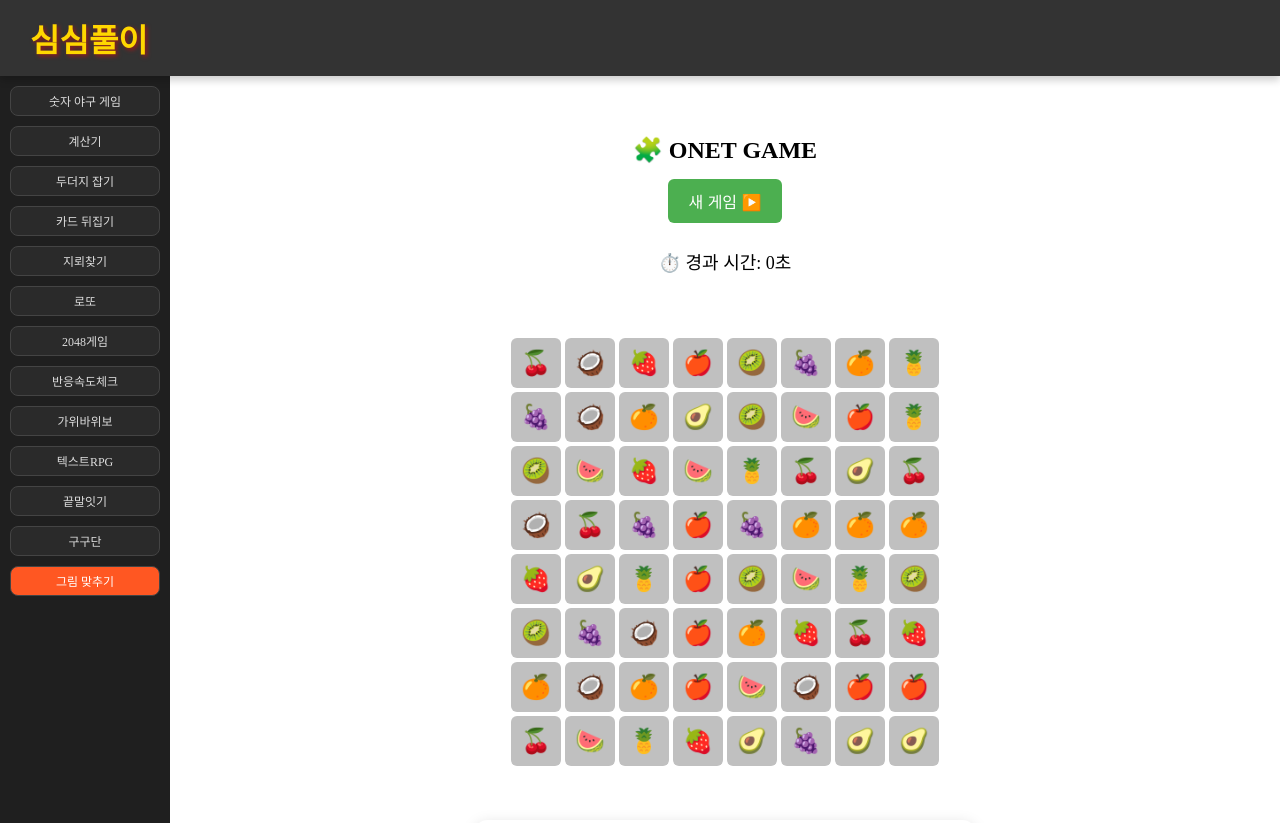
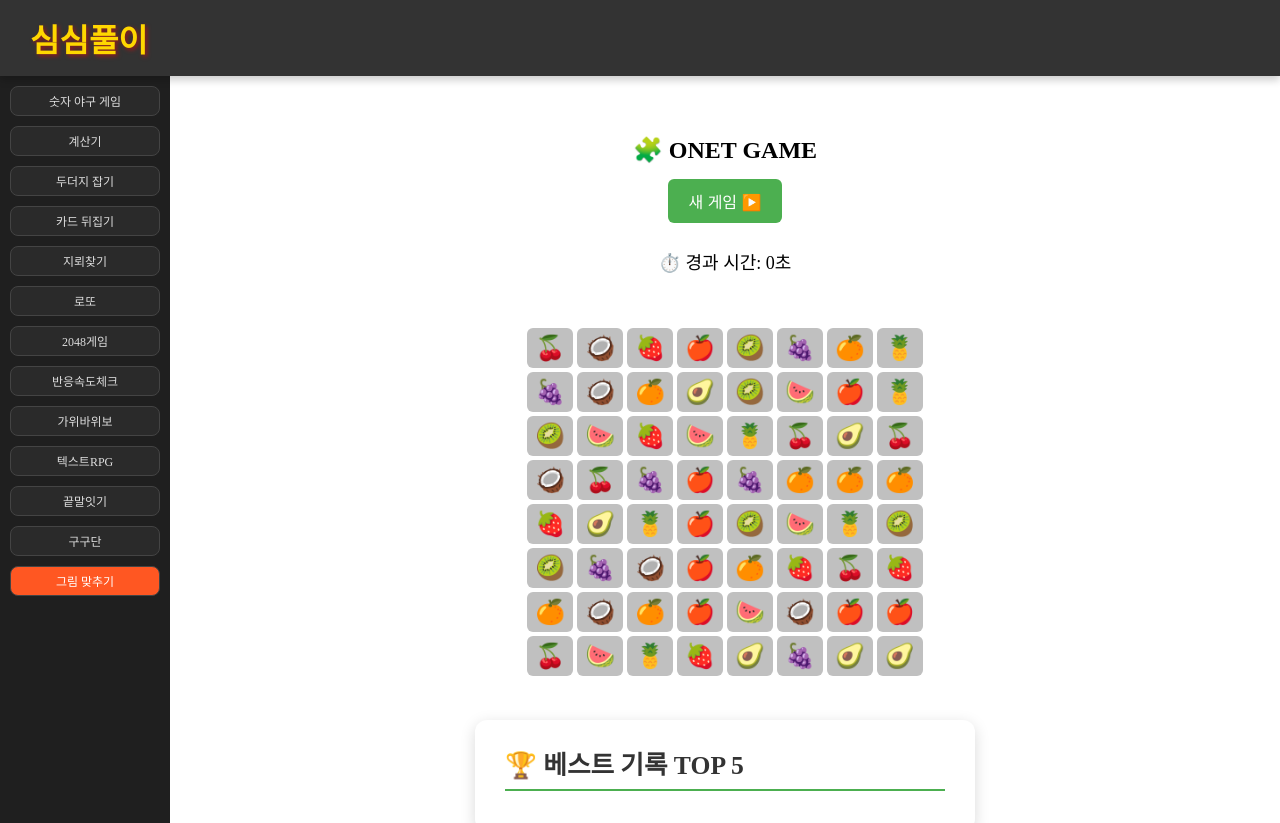
Before and after one commit to tomyhas59/reactGame, a React (Create React App) app: page /onet in a window 1280 px wide. Shown: the top 823 px of the page. Built offline with nearby package versions, Linux system fonts and the light colour scheme.

Commit message:
menuToggleRef

```diff
--- a/src/pages/AppLayout.js
+++ b/src/pages/AppLayout.js
@@ -6,6 +6,7 @@ const AppLayout = ({ children }) => {
   const location = useLocation();
   const [isMenuOpen, setIsMenuOpen] = useState(false);
   const menuRef = useRef(null);
+  const menuToggleRef = useRef(null);
 
   const links = [
     { to: "baseball", label: "숫자 야구 게임" },
@@ -30,36 +31,55 @@ const AppLayout = ({ children }) => {
   };
 
   useEffect(() => {
+    if (!isMenuOpen) return;
+
     const handleClickOutside = (e) => {
-      if (menuRef.current && !menuRef.current.contains(e.target)) {
-        if (window.innerWidth <= 768) {
-          setIsMenuOpen(false);
-        }
+      if (
+        menuRef.current &&
+        !menuRef.current.contains(e.target) &&
+        menuToggleRef.current &&
+        !menuToggleRef.current.contains(e.target)
+      ) {
+        setIsMenuOpen(false);
       }
     };
 
     document.addEventListener("mousedown", handleClickOutside);
+    document.addEventListener("touchstart", handleClickOutside);
+
     return () => {
       document.removeEventListener("mousedown", handleClickOutside);
+      document.removeEventListener("touchstart", handleClickOutside);
     };
-  }, []);
+  }, [isMenuOpen]);
 
   return (
     <Container>
       <Header>
         <TitleWrapper>
-          <Link to="/">
+          <Link to="/" onClick={handleLinkClick}>
             <Title>심심풀이</Title>
           </Link>
         </TitleWrapper>
-        <MenuToggle onClick={() => setIsMenuOpen(!isMenuOpen)}>☰</MenuToggle>
+        <MenuToggle
+          ref={menuToggleRef}
+          onClick={() => setIsMenuOpen((prev) => !prev)}
+        >
+          ☰
+        </MenuToggle>
       </Header>
       <ContentContainer>
         <List $isOpen={isMenuOpen} ref={menuRef}>
           {links.map((link) => (
-            <StyledLink to={link.to} key={link.to} onClick={handleLinkClick}>
+            <StyledLink
+              to={`/${link.to}`}
+              key={link.to}
+              onClick={handleLinkClick}
+            >
               <LinkItem
-                className={location.pathname === `/${link.to}` ? "active" : ""}
+                className={
+                  location.pathname.startsWith(`/${link.to}`) ? "active" : ""
+                }
               >
                 {link.label}
               </LinkItem>
@@ -86,7 +106,7 @@ const Header = styled.header`
   box-shadow: 0 4px 8px rgba(0, 0, 0, 0.2);
   position: sticky;
   top: 0;
-  z-index: 999;
+  z-index: 1000;
 `;
 
 const TitleWrapper = styled.div`
@@ -112,6 +132,9 @@ const Title = styled.div`
 const MenuToggle = styled.button`
   display: none;
   font-size: 2rem;
+  background-color: transparent;
+  color: #fff;
+  border: none;
   cursor: pointer;
   @media (max-width: 768px) {
     display: block;
@@ -129,17 +152,20 @@ const List = styled.ul`
   color: #eee;
   width: 170px;
   padding: 10px;
-  transition: transform 0.3s ease;
+  transition: transform 0.3s ease, opacity 0.3s ease;
+  opacity: 1;
+
   @media (max-width: 768px) {
     position: fixed;
     top: 70px;
-    right: -30px;
-    z-index: 555;
-    font-size: 12px;
+    right: 0;
+    z-index: 1000;
     width: 150px;
     height: 100%;
     transform: ${(props) =>
       props.$isOpen ? "translateX(0)" : "translateX(100%)"};
+    opacity: ${(props) => (props.$isOpen ? 1 : 0)};
+    font-size: 12px;
   }
 `;
 
@@ -160,14 +186,17 @@ const LinkItem = styled.li`
   margin-bottom: 10px;
   transition: background-color 0.3s, box-shadow 0.3s;
   cursor: pointer;
+
   &:hover {
     background-color: #444;
     box-shadow: 0 4px 8px rgba(0, 0, 0, 0.3);
   }
+
   &.active {
     background-color: #ff5722;
     color: #fff;
   }
+
   @media (max-width: 768px) {
     padding: 5px;
     width: 100px;
--- a/src/pages/Onet.js
+++ b/src/pages/Onet.js
@@ -269,8 +269,8 @@ const GameBoard = styled.div`
 
 const Cell = styled.div`
   font-size: 24px;
-  width: 50px;
-  height: 50px;
+  padding: 8px;
+  height: 40px;
   display: flex;
   align-items: center;
   justify-content: center;
@@ -278,10 +278,10 @@ const Cell = styled.div`
     props.removed ? "transparent" : props.selected ? "lightblue" : "silver"};
   border-radius: 6px;
   cursor: ${(props) => (props.removed ? "default" : "pointer")};
-  user-select: none;
   visibility: ${(props) => (props.removed ? "hidden" : "visible")};
   transition: background 0.2s;
 `;
+
 const RecordList = styled.div`
   max-width: 500px;
   width: 90vw;
```
